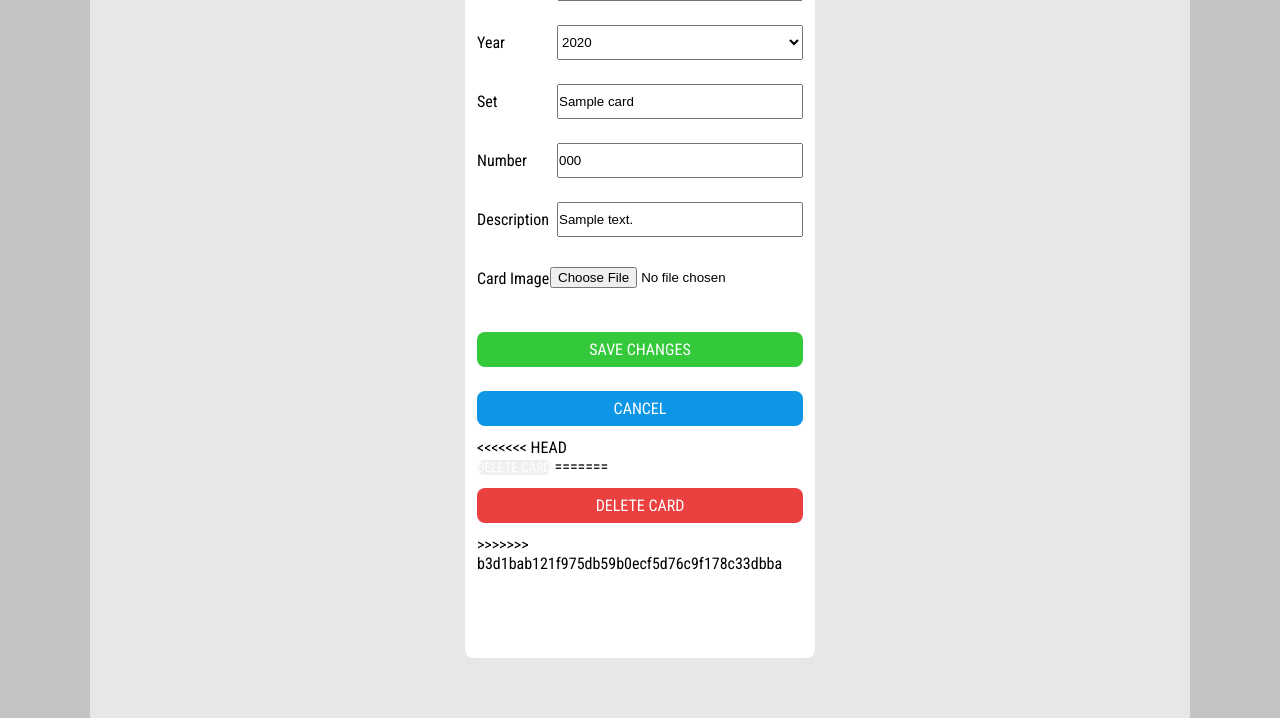
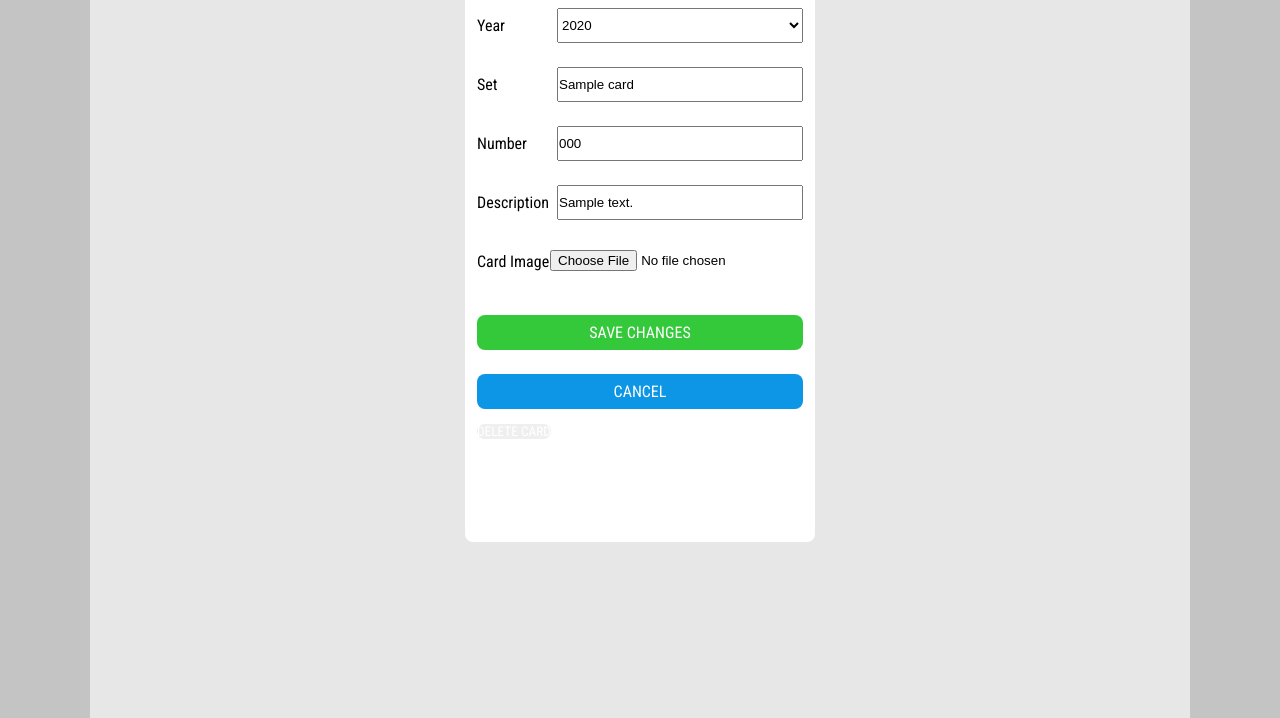
Before and after one commit to comptonapps/cardboardgm, a Flask app: page /cards/1/edit in a window 1280 px wide. Shown: the part 369-1087 px from the top of the page. Run offline with Flask 2, Linux system fonts and the light colour scheme; tables that the repository leaves empty hold one stand-in row (values such as "Sample post"); parts of the project's set-up code (start-up, migrations or seed data) failed here and were passed over.

Commit message:
Update git

```diff
--- a/models.py
+++ b/models.py
@@ -1,6 +1,7 @@
 from flask_sqlalchemy import SQLAlchemy
 from flask_bcrypt import Bcrypt
 from constants import AWS_URL
+import datetime
 
 db = SQLAlchemy()
 bcrypt = Bcrypt()
--- a/static/scripts/ebay-cell.js
+++ b/static/scripts/ebay-cell.js
@@ -32,4 +32,20 @@ class EbayCell {
         return cell;
 
     }
+
+    getImageContainer() {
+
+    }
+
+    getTitleContainer() {
+
+    }
+
+    getTitleLink() {
+
+    }
+
+    getPriceContainer() {
+
+    }
 }
--- a/templates/edit-card.html
+++ b/templates/edit-card.html
@@ -34,18 +34,12 @@
         <form action="/cards/{{card.id}}">
             <button class="form-btn blue">Cancel</button>
         </form>
-<<<<<<< HEAD
         <form action="/cards/{{card.id}}/delete" method='POST'>
             <button id="delete-btn">Delete Card</button>
-=======
-        <form>
-            <button class="form-btn red" id="delete-btn">Delete Card</button>
->>>>>>> b3d1bab121f975db59b0ecf5d76c9f178c33dbba
         </form>
     </div>
 </div>
 <script>
-<<<<<<< HEAD
     let notConfirmed = true;
     const cardId = "{{card.id}}";
     const deleteBtn = document.querySelector('#delete-btn');
@@ -62,13 +56,6 @@
 
 
 
-=======
-    const deleteURL = "/cards/{{card.id}}/delete";
-    const deleteBtn = document.querySelector('#delete-btn');
-    const body = document.querySelector('body');
-    deleteBtn.addEventListener('click', function() {
-        alert("DELETE")
->>>>>>> b3d1bab121f975db59b0ecf5d76c9f178c33dbba
     })
 </script>
 {% endblock%}
--- a/templates/testAlert.html
+++ b/templates/testAlert.html
@@ -15,7 +15,6 @@
         let ac = new AlertController('TEST', 'message', function() {
             window.location.href = "/users";
         });
-        console.log(ac.msg);
         document.querySelector('body').append(ac.ac);
     </script>
 </body>
```
